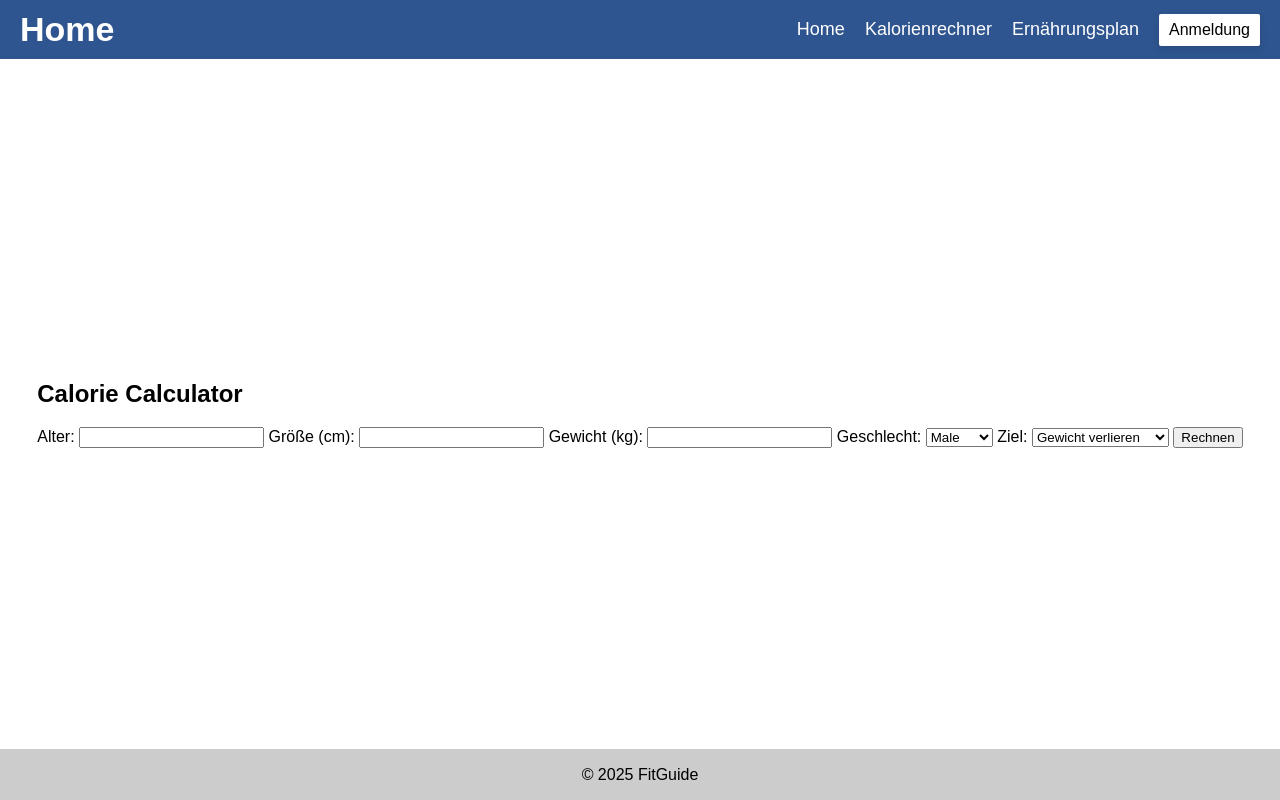
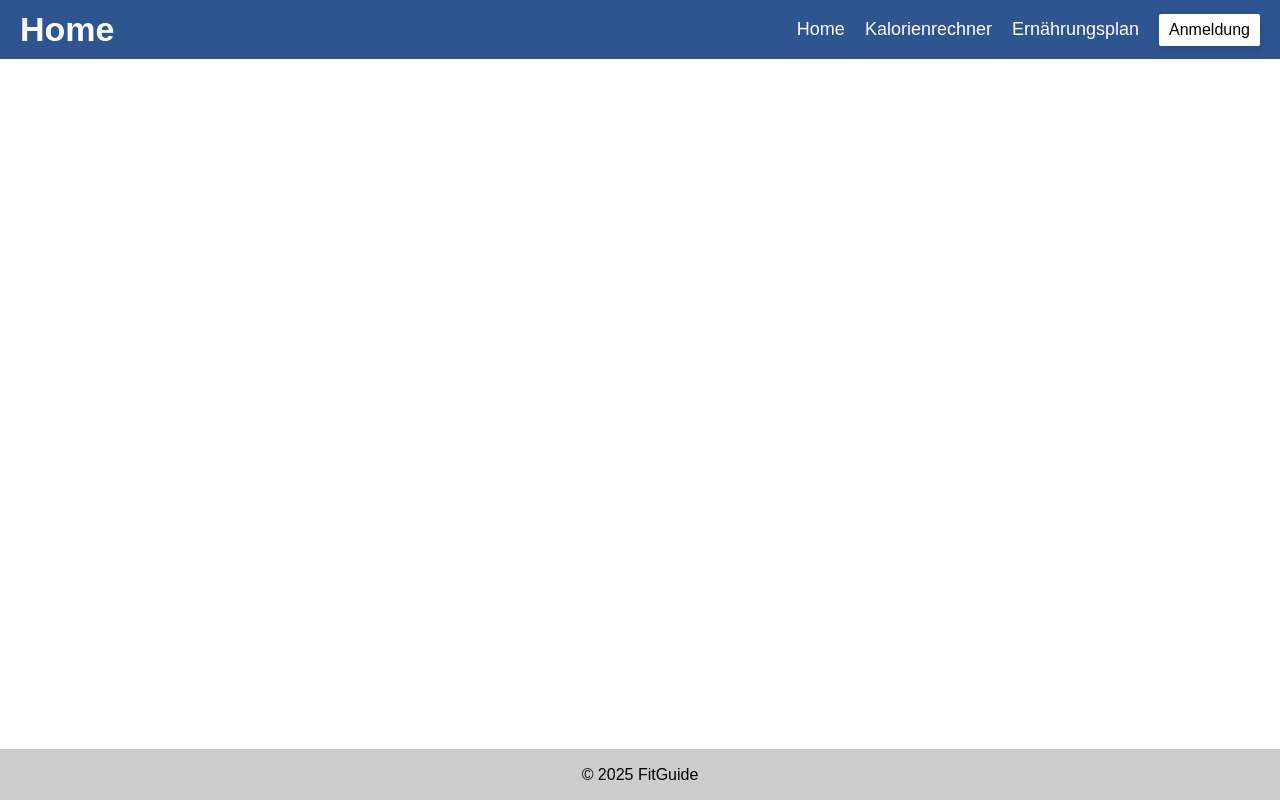
Before and after one commit to phil-ptz/webserver, a plain HTML site: page public/html/index.html in a window 1280 px wide. Drawn offline with Linux system fonts and the light colour scheme.

Commit message:
implement calorie

```diff
--- a/public/html/index.html
+++ b/public/html/index.html
@@ -15,7 +15,7 @@
         <div class="navbar-title">Home</div>
         <ul class="navbar-links">
             <li><a href="/">Home</a></li>
-            <li><a href="/calorie.html" onclick="window.location='/calorie'">Kalorienrechner</a></li>
+            <li><a href="/calorie">Kalorienrechner</a></li>
             <li><a href="/">Ernährungsplan</a></li>
             <li><div class="login-button" onclick="window.location='/register';">Anmeldung</div></li>
         </ul>
@@ -23,60 +23,7 @@
     </header>
 
     <main>
-      <section class="calorie-calculator">
-        <h2>Calorie Calculator</h2>
-        <form id="calorie-form">
-            <label for="age">Alter:</label>
-            <input type="number" id="age" name="age" required>
 
-            <label for="height">Größe (cm):</label>
-            <input type="number" id="height" name="height" required>
-
-            <label for="weight">Gewicht (kg):</label>
-            <input type="number" id="weight" name="weight" required>
-
-            <label for="gender">Geschlecht:</label>
-            <select id="gender" name="gender" required>
-                <option value="male">Male</option>
-                <option value="female">Female</option>
-            </select>
-
-            <label for="goal">Ziel:</label>
-            <select id="goal" name="goal" required>
-                <option value="lose">Gewicht verlieren</option>
-                <option value="gain">Gewicht zunehmen</option>
-            </select>
-
-            <button type="button" onclick="calculateCalories()">Rechnen</button>
-        </form>
-
-        <div id="result"></div>
-    </section>
-    <script>
-      function calculateCalories() {
-          const age = document.getElementById('age').value;
-          const height = document.getElementById('height').value;
-          const weight = document.getElementById('weight').value;
-          const gender = document.getElementById('gender').value;
-          const goal = document.getElementById('goal').value;
-
-          let bmr;
-          if (gender === 'male') {
-              bmr = 88.362 + (13.397 * weight) + (4.799 * height) - (5.677 * age);
-          } else {
-              bmr = 447.593 + (9.247 * weight) + (3.098 * height) - (4.330 * age);
-          }
-
-          let calories;
-          if (goal === 'lose') {
-              calories = bmr - 500;
-          } else {
-              calories = bmr + 500;
-          }
-
-          document.getElementById('result').innerText = `Täglich solltest du ${calories.toFixed(2)} Kalorien zu dir nehmen.`;
-      }
-  </script>
     </main>
 
     <footer>
--- a/server/server.js
+++ b/server/server.js
@@ -78,6 +78,9 @@ app.get("/calories.html", (request, response) => {
 app.get("/register", (request, response) => {
     response.render("register.html");
 });
+app.get("/calorie", (request, response) => {
+    response.render("calorie.html");
+});
 
 // post routes
 app.post("/", (request, response) => {
```
Also changed, not shown: public/html/calorie.html (+2 -26 lines), public/html/login.html (+1 -1 lines), public/html/profile.html (+1 -1 lines), public/html/register.html (+1 -1 lines), public/script/calorie.js (added, +23 -0 lines).
